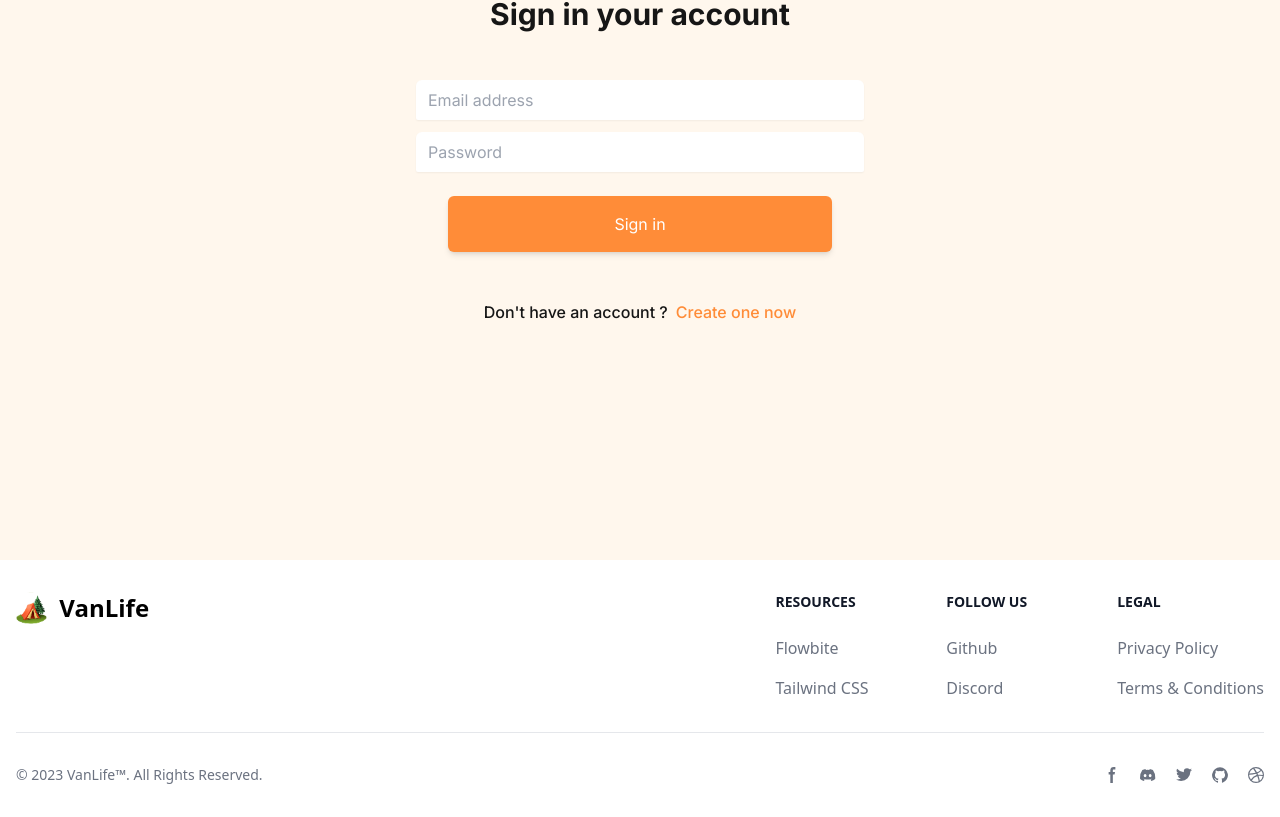
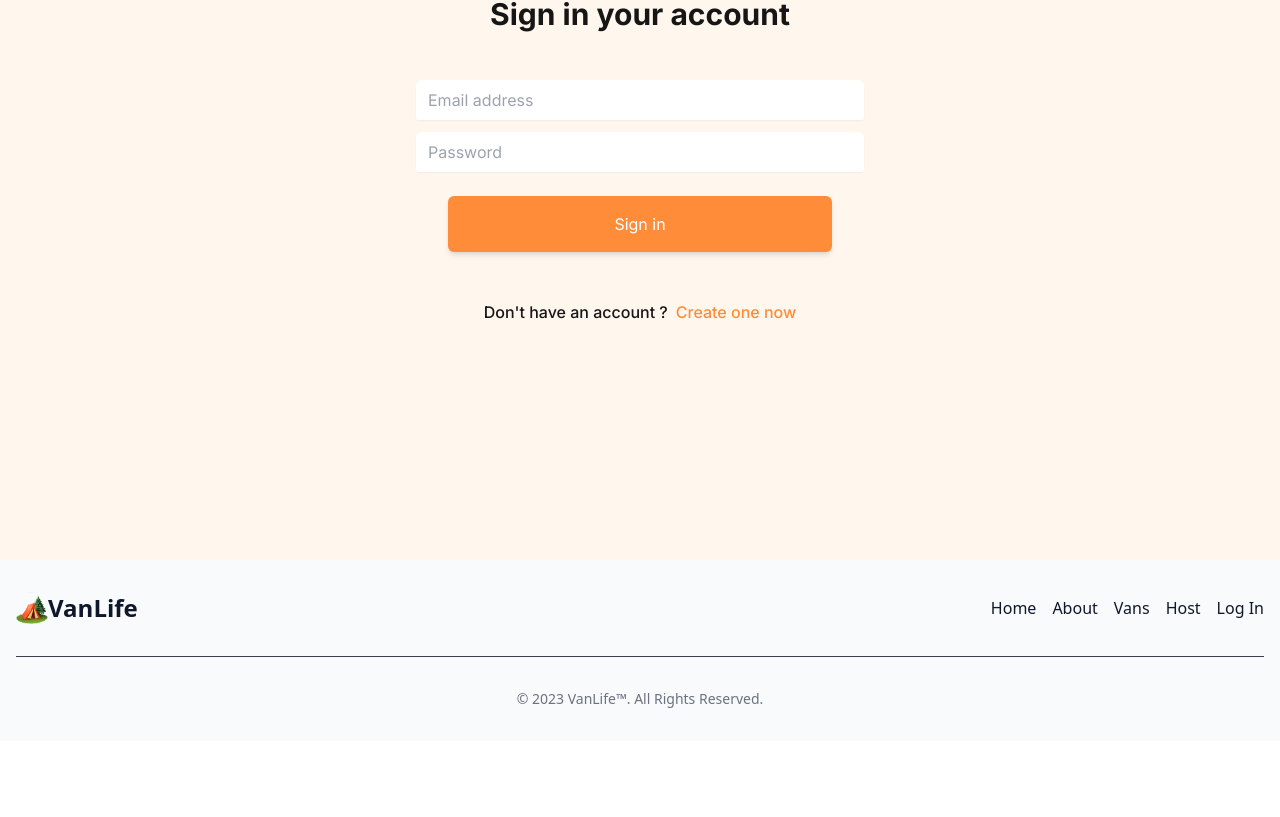
Before and after one commit to IvanSarabeev/VanLife, a React (Create React App) app: page /login in a window 1280 px wide. Shown: the part 350-1167 px from the top of the page. After the commit the page ends 1091 px from the top, so only its background shows below. Built offline with nearby package versions, Linux system fonts and the light colour scheme; what miragejs would draw is missing.

Commit message:
style: redesigned footer & refactor Link's heights

```diff
--- a/src/components/Footer/Footer.tsx
+++ b/src/components/Footer/Footer.tsx
@@ -1,100 +1,35 @@
 import React from "react";
 import Logo from "../../assets/images/title-icon.png";
+import { headerLinks } from "constants/data";
+import { Link } from "react-router-dom";
 
 const Footer = () => {
   return (
-    // <footer className="w-full h-20 flex items-center justify-center font-inter bg-footer">
-    //   <p className="font-medium text-sm md:text-base leading-4 text-footer-gray text-center">
-    //     Ⓒ 2023 /#VANLIFE
-    //   </p>
-    // </footer>
-
-
-<footer className="bg-white dark:bg-gray-900">
+    <footer className="bg-slate-50 text-slate-900">
         <div className="mx-auto w-full max-w-screen-xl p-4 py-6 lg:py-8">
             <div className="md:flex md:justify-between">
-          <div className="mb-6 md:mb-0">
-              <a href="https://flowbite.com/" className="flex items-center">
-                  <img src={Logo} className="h-8 me-3" alt="FlowBite Logo" />
-                  <span className="self-center text-2xl font-semibold whitespace-nowrap dark:text-white">VanLife</span>
-              </a>
+            <div className="flex items-center mb-6 md:mb-0">
+                <img src={Logo} className="h-8 w-8" alt="VanLife Logo" />
+                <span className="self-center text-2xl font-semibold whitespace-nowrap">VanLife</span>
             </div>
-          <div className="grid grid-cols-2 gap-8 sm:gap-6 sm:grid-cols-3">
-              <div>
-                  <h2 className="mb-6 text-sm font-semibold text-gray-900 uppercase dark:text-white">Resources</h2>
-                  <ul className="text-gray-500 dark:text-gray-400 font-medium">
-                      <li className="mb-4">
-                          <a href="https://flowbite.com/" className="hover:underline">Flowbite</a>
-                      </li>
-                      <li>
-                          <a href="https://tailwindcss.com/" className="hover:underline">Tailwind CSS</a>
-                      </li>
+            <ul className="flex items-center gap-4 ">
+                {headerLinks.map((link, index) => {
+                    return (
+                        <Link key={index} to={link.to}>
+                            {link.title}
+                        </Link>
+                    )
+                })}
             </ul>
         </div>
-              <div>
-                  <h2 className="mb-6 text-sm font-semibold text-gray-900 uppercase dark:text-white">Follow us</h2>
-                  <ul className="text-gray-500 dark:text-gray-400 font-medium">
-                      <li className="mb-4">
-                          <a href="https://github.com/themesberg/flowbite" className="hover:underline ">Github</a>
-                      </li>
-                      <li>
-                          <a href="https://discord.gg/4eeurUVvTy" className="hover:underline">Discord</a>
-                      </li>
-                  </ul>
-              </div>
-              <div>
-                  <h2 className="mb-6 text-sm font-semibold text-gray-900 uppercase dark:text-white">Legal</h2>
-                  <ul className="text-gray-500 dark:text-gray-400 font-medium">
-                      <li className="mb-4">
-                          <a href="/#" className="hover:underline">Privacy Policy</a>
-                      </li>
-                      <li>
-                          <a href="/#" className="hover:underline">Terms &amp; Conditions</a>
-                      </li>
-                  </ul>
-              </div>
-          </div>
-      </div>
-      <hr className="my-6 border-gray-200 sm:mx-auto dark:border-gray-700 lg:my-8" />
+        <hr className="my-6 sm:mx-auto border-gray-700 lg:my-8" />
             <div className="sm:flex sm:items-center sm:justify-between">
-          <span className="text-sm text-gray-500 sm:text-center dark:text-gray-400">© 2023 <a href="https://flowbite.com/" className="hover:underline">VanLife™</a>. All Rights Reserved.
+                <span className="text-sm text-gray-500 sm:text-center mx-auto">
+                    © 2023 <a href="/" className="hover:underline">VanLife™</a>. All Rights Reserved.
                 </span>
-          <div className="flex mt-4 sm:justify-center sm:mt-0">
-              <a href="/#" className="text-gray-500 hover:text-gray-900 dark:hover:text-white">
-                  <svg className="w-4 h-4" aria-hidden="true" xmlns="http://www.w3.org/2000/svg" fill="currentColor" viewBox="0 0 8 19">
-                        <path fill-rule="evenodd" d="M6.135 3H8V0H6.135a4.147 4.147 0 0 0-4.142 4.142V6H0v3h2v9.938h3V9h2.021l.592-3H5V3.591A.6.6 0 0 1 5.592 3h.543Z" clip-rule="evenodd"/>
-                    </svg>
-                  <span className="sr-only">Facebook page</span>
-              </a>
-              <a href="/#" className="text-gray-500 hover:text-gray-900 dark:hover:text-white ms-5">
-                  <svg className="w-4 h-4" aria-hidden="true" xmlns="http://www.w3.org/2000/svg" fill="currentColor" viewBox="0 0 21 16">
-                        <path d="M16.942 1.556a16.3 16.3 0 0 0-4.126-1.3 12.04 12.04 0 0 0-.529 1.1 15.175 15.175 0 0 0-4.573 0 11.585 11.585 0 0 0-.535-1.1 16.274 16.274 0 0 0-4.129 1.3A17.392 17.392 0 0 0 .182 13.218a15.785 15.785 0 0 0 4.963 2.521c.41-.564.773-1.16 1.084-1.785a10.63 10.63 0 0 1-1.706-.83c.143-.106.283-.217.418-.33a11.664 11.664 0 0 0 10.118 0c.137.113.277.224.418.33-.544.328-1.116.606-1.71.832a12.52 12.52 0 0 0 1.084 1.785 16.46 16.46 0 0 0 5.064-2.595 17.286 17.286 0 0 0-2.973-11.59ZM6.678 10.813a1.941 1.941 0 0 1-1.8-2.045 1.93 1.93 0 0 1 1.8-2.047 1.919 1.919 0 0 1 1.8 2.047 1.93 1.93 0 0 1-1.8 2.045Zm6.644 0a1.94 1.94 0 0 1-1.8-2.045 1.93 1.93 0 0 1 1.8-2.047 1.918 1.918 0 0 1 1.8 2.047 1.93 1.93 0 0 1-1.8 2.045Z"/>
-                    </svg>
-                  <span className="sr-only">Discord community</span>
-              </a>
-              <a href="/#" className="text-gray-500 hover:text-gray-900 dark:hover:text-white ms-5">
-                  <svg className="w-4 h-4" aria-hidden="true" xmlns="http://www.w3.org/2000/svg" fill="currentColor" viewBox="0 0 20 17">
-                    <path fill-rule="evenodd" d="M20 1.892a8.178 8.178 0 0 1-2.355.635 4.074 4.074 0 0 0 1.8-2.235 8.344 8.344 0 0 1-2.605.98A4.13 4.13 0 0 0 13.85 0a4.068 4.068 0 0 0-4.1 4.038 4 4 0 0 0 .105.919A11.705 11.705 0 0 1 1.4.734a4.006 4.006 0 0 0 1.268 5.392 4.165 4.165 0 0 1-1.859-.5v.05A4.057 4.057 0 0 0 4.1 9.635a4.19 4.19 0 0 1-1.856.07 4.108 4.108 0 0 0 3.831 2.807A8.36 8.36 0 0 1 0 14.184 11.732 11.732 0 0 0 6.291 16 11.502 11.502 0 0 0 17.964 4.5c0-.177 0-.35-.012-.523A8.143 8.143 0 0 0 20 1.892Z" clip-rule="evenodd"/>
-                </svg>
-                  <span className="sr-only">Twitter page</span>
-              </a>
-              <a href="/#" className="text-gray-500 hover:text-gray-900 dark:hover:text-white ms-5">
-                  <svg className="w-4 h-4" aria-hidden="true" xmlns="http://www.w3.org/2000/svg" fill="currentColor" viewBox="0 0 20 20">
-                        <path fill-rule="evenodd" d="M10 .333A9.911 9.911 0 0 0 6.866 19.65c.5.092.678-.215.678-.477 0-.237-.01-1.017-.014-1.845-2.757.6-3.338-1.169-3.338-1.169a2.627 2.627 0 0 0-1.1-1.451c-.9-.615.07-.6.07-.6a2.084 2.084 0 0 1 1.518 1.021 2.11 2.11 0 0 0 2.884.823c.044-.503.268-.973.63-1.325-2.2-.25-4.516-1.1-4.516-4.9A3.832 3.832 0 0 1 4.7 7.068a3.56 3.56 0 0 1 .095-2.623s.832-.266 2.726 1.016a9.409 9.409 0 0 1 4.962 0c1.89-1.282 2.717-1.016 2.717-1.016.366.83.402 1.768.1 2.623a3.827 3.827 0 0 1 1.02 2.659c0 3.807-2.319 4.644-4.525 4.889a2.366 2.366 0 0 1 .673 1.834c0 1.326-.012 2.394-.012 2.72 0 .263.18.572.681.475A9.911 9.911 0 0 0 10 .333Z" clip-rule="evenodd"/>
-                  </svg>
-                  <span className="sr-only">GitHub account</span>
-              </a>
-              <a href="/#" className="text-gray-500 hover:text-gray-900 dark:hover:text-white ms-5">
-                  <svg className="w-4 h-4" aria-hidden="true" xmlns="http://www.w3.org/2000/svg" fill="currentColor" viewBox="0 0 20 20">
-                    <path fill-rule="evenodd" d="M10 0a10 10 0 1 0 10 10A10.009 10.009 0 0 0 10 0Zm6.613 4.614a8.523 8.523 0 0 1 1.93 5.32 20.094 20.094 0 0 0-5.949-.274c-.059-.149-.122-.292-.184-.441a23.879 23.879 0 0 0-.566-1.239 11.41 11.41 0 0 0 4.769-3.366ZM8 1.707a8.821 8.821 0 0 1 2-.238 8.5 8.5 0 0 1 5.664 2.152 9.608 9.608 0 0 1-4.476 3.087A45.758 45.758 0 0 0 8 1.707ZM1.642 8.262a8.57 8.57 0 0 1 4.73-5.981A53.998 53.998 0 0 1 9.54 7.222a32.078 32.078 0 0 1-7.9 1.04h.002Zm2.01 7.46a8.51 8.51 0 0 1-2.2-5.707v-.262a31.64 31.64 0 0 0 8.777-1.219c.243.477.477.964.692 1.449-.114.032-.227.067-.336.1a13.569 13.569 0 0 0-6.942 5.636l.009.003ZM10 18.556a8.508 8.508 0 0 1-5.243-1.8 11.717 11.717 0 0 1 6.7-5.332.509.509 0 0 1 .055-.02 35.65 35.65 0 0 1 1.819 6.476 8.476 8.476 0 0 1-3.331.676Zm4.772-1.462A37.232 37.232 0 0 0 13.113 11a12.513 12.513 0 0 1 5.321.364 8.56 8.56 0 0 1-3.66 5.73h-.002Z" clip-rule="evenodd"/>
-                </svg>
-                  <span className="sr-only">Dribbble account</span>
-              </a>
-          </div>
             </div>
         </div>
     </footer>
-
   );
 };
 
--- a/src/constants/data.ts
+++ b/src/constants/data.ts
@@ -39,7 +39,7 @@ export const headerLinks = [
   { title: "Vans", to: "/vans" },
   { title: "Host", to: "/host" },
   { title: "Log In", to: "/login" },
-];
+] as const;
 
 export const testimonial = [
   {
--- a/src/index.css
+++ b/src/index.css
@@ -72,7 +72,7 @@
   }
 
   .primary-btn {
-    @apply w-full h-fit sm:w-fit flexCenter gap-3 py-5 px-8 mt-11 rounded-full border text-[#000000] text-base whitespace-nowrap bg-dark-coral transition-all ease-in-out hover:scale-105 focus:outline-2 focus:outline-yellow-50/95 hover:bg-[#000000] hover:text-[#ff8c38];
+    @apply w-full h-fit sm:w-fit flexCenter gap-3 py-5 px-8 rounded-full border text-[#000000] text-base whitespace-nowrap bg-dark-coral transition-all ease-in-out hover:scale-105 focus:outline-2 focus:outline-yellow-50/95 hover:bg-[#000000] hover:text-[#ff8c38];
   }
 
   .link-attr {
@@ -84,7 +84,7 @@
   }
 
   .remove-outline {
-    @apply border-none outline-none focus:ring-0;
+    @apply border-none outline-none focus:ring-0 h-fit mt-11;
   }
 
   .border-one {
--- a/src/pages/Home/components/Features.tsx
+++ b/src/pages/Home/components/Features.tsx
@@ -45,8 +45,8 @@ const Features = () => {
               );
             })}
           </ul>
-          <Link to="about" className="remove-outline">
-            <Button type="button" className="primary-btn">
+          <Link to="about" className="remove-outline w-fit">
+            <Button type="button" className="primary-btn mt-0">
               Who are we &rarr;
             </Button>
           </Link>
--- a/src/pages/Home/components/GallerySlider.tsx
+++ b/src/pages/Home/components/GallerySlider.tsx
@@ -39,7 +39,7 @@ const GallerySlider = () => {
         onMouseDown={handleGrabStart}
         className="w-full h-80 lg:h-[400px] xl:h-[600px] flex items-start justify-start gap-8 text-white touch-pan-x overflow-x-auto cursor-grab focus:touch-pan-right"
       >
-        <div className="h-full w-full min-w-[450px] xl:min-w-[1000px] bg-van bg-cover bg-no-repeat lg:rounded-r-5xl 2xl:rounded-5xl aspect-auto object-cover">
+        <div className="h-full w-full min-w-[450px] xl:min-w-[1000px] bg-van bg-cover bg-no-repeat rounded-lg md:rounded-xl aspect-auto object-cover">
           <div className="flex h-full flex-col items-start justify-between p-6 lg:px-20 lg:py-10">
             <div className="flexCenter gap-4">
               <div className="rounded-full bg-dark-coral p-4 select-none">
@@ -54,7 +54,7 @@ const GallerySlider = () => {
             </div>
           </div>
         </div>
-        <div className="h-full w-full min-w-[450px] xl:min-w-[1000px] bg-capture bg-cover bg-no-repeat lg:rounded-r-5xl 2xl:rounded-5xl aspect-auto object-cover">
+        <div className="h-full w-full min-w-[450px] xl:min-w-[1000px] bg-capture bg-cover bg-no-repeat rounded-lg md:rounded-xl aspect-auto object-cover">
           <div className="flex h-full flex-col items-start justify-between p-6 lg:px-20 lg:py-10">
             <div className="flexCenter gap-4">
               <div className="rounded-full bg-dark-coral p-4 select-none">
@@ -69,7 +69,7 @@ const GallerySlider = () => {
             </div>
           </div>
         </div>
-        <div className="h-full w-full min-w-[450px] xl:min-w-[1000px] bg-home bg-cover bg-no-repeat lg:rounded-r-5xl 2xl:rounded-5xl aspect-auto object-cover">
+        <div className="h-full w-full min-w-[450px] xl:min-w-[1000px] bg-home bg-cover bg-no-repeat rounded-lg md:rounded-xl aspect-auto object-cover">
           <div className="flex h-full flex-col items-start justify-between p-6 lg:px-20 lg:py-10">
             <div className="flexCenter gap-4">
               <div className="rounded-full bg-dark-coral p-4 select-none">
--- a/src/pages/VanDetail/components/Form/ScheduleForm.tsx
+++ b/src/pages/VanDetail/components/Form/ScheduleForm.tsx
@@ -1,8 +1,8 @@
 import React from "react";
+import Input from "components/HTML/Input";
 import Button from "components/HTML/Button";
 import { BiSolidOffer } from "react-icons/bi";
 import { AiOutlineSchedule } from "react-icons/ai";
-import Input from "components/HTML/Input";
 
 const ScheduleForm = () => {
   return (
```
Lines whose indentation alone changed are shown as unchanged.
